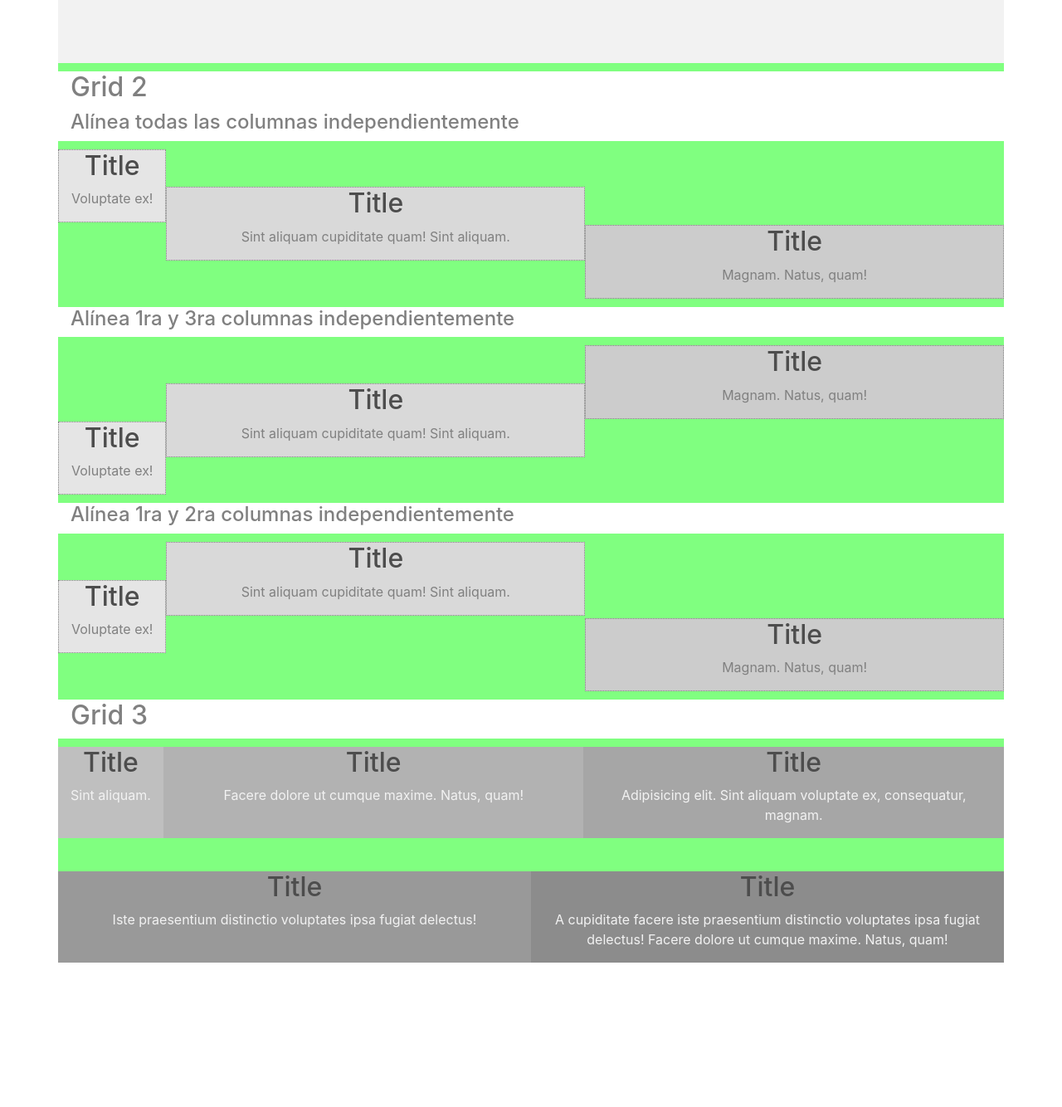
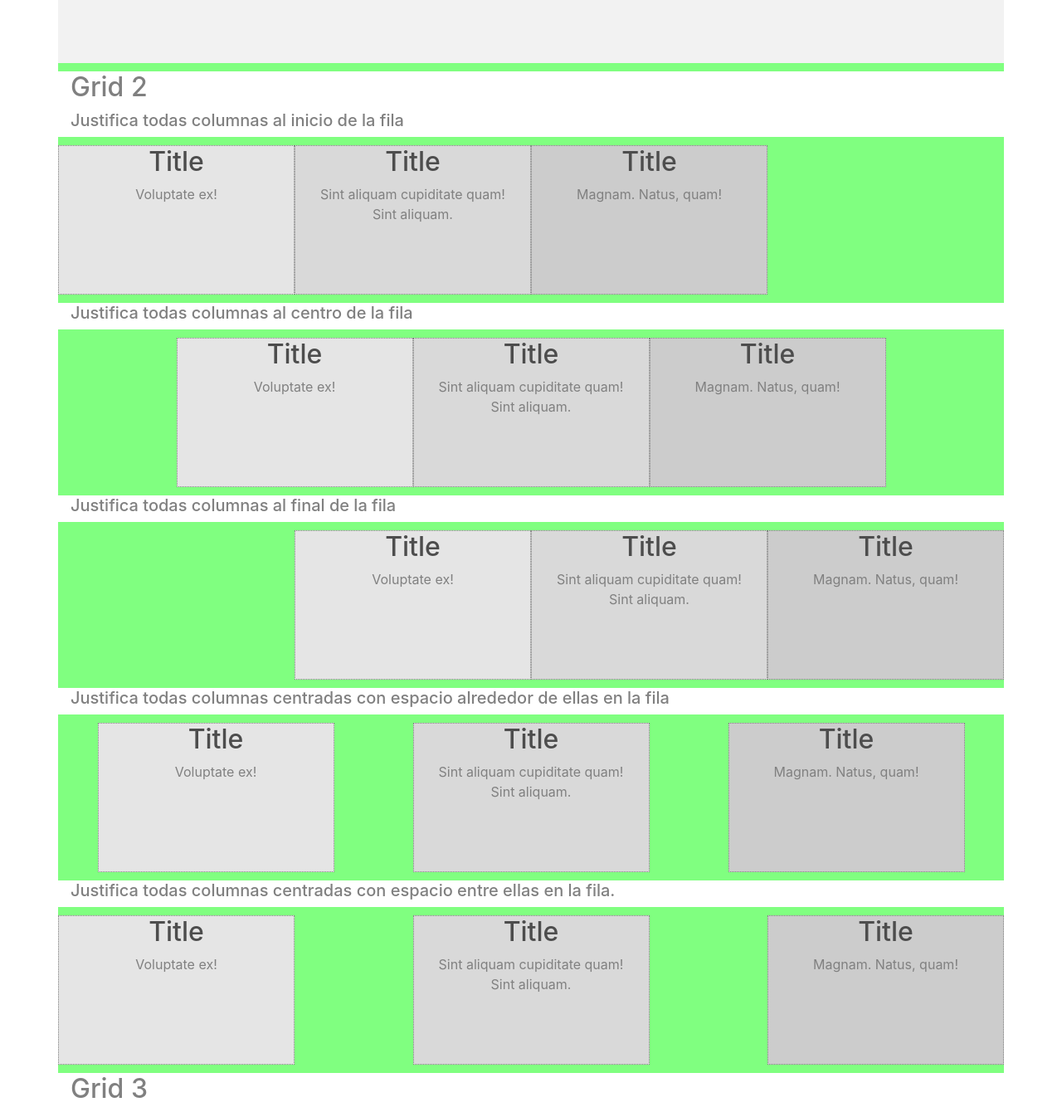
Before and after one commit to jcarlosj/-jcarlosj-Bootstrap-1-Introduccion-U-CAE, a website: page index.html in a window 1280 px wide. Shown: the part 160-1494 px from the top of the page at 83% size. Before the commit the page ends 1320 px from the top, so only its background shows below. Drawn offline with nearby package versions, Linux system fonts and the light colour scheme; files that its build step writes are made by us from their sources.

Commit message:
[+] Alinea todas las columnas horizontalmente (grid 2)
Aclaración:
Para poder justificar todas las columnas debemos aplicar la clase
directamente en la fila (row). Las siguientes clases alinearán
simutáneamente de forma horizontal todas las columnas de la fila.

     - justify-content-start
     - justify-content-center
     - justify-content-end

```diff
--- a/index.html
+++ b/index.html
@@ -21,47 +21,77 @@
     </div>
     <div class="container">
         <h2>Grid 2</h2>
-        <h4>Alínea todas las columnas independientemente</h4>
-        <div class="row">
-            <div class="col-12 col-md-auto col-two align-self-start">
+        <h5>Justifica todas columnas al inicio de la fila</h5>
+        <div class="row justify-content-start">
+            <div class="col-3 col-two">
                 <h2>Title</h2>
                 <p>Voluptate ex!</p>
             </div>
-            <div class="col-12 col-sm-6 col-md col-three align-self-center">
+            <div class="col-3 col-three">
                 <h2>Title</h2>
                 <p>Sint aliquam cupiditate quam! Sint aliquam.</p>
             </div>
-            <div class="col-12 col-sm-6 col-md col-four align-self-end">
+            <div class="col-3 col-four">
                 <h2>Title</h2>
                 <p>Magnam. Natus, quam!</p>
             </div>
         </div>
-        <h4>Alínea 1ra y 3ra columnas independientemente</h4>
-        <div class="row align-items-center">
-            <div class="col-12 col-md-auto col-two align-self-end">
+        <h5>Justifica todas columnas al centro de la fila</h5>
+        <div class="row justify-content-center">
+            <div class="col-3 col-two">
                 <h2>Title</h2>
                 <p>Voluptate ex!</p>
             </div>
-            <div class="col-12 col-sm-6 col-md col-three">
+            <div class="col-3 col-three">
                 <h2>Title</h2>
                 <p>Sint aliquam cupiditate quam! Sint aliquam.</p>
             </div>
-            <div class="col-12 col-sm-6 col-md col-four align-self-start">
+            <div class="col-3 col-four">
                 <h2>Title</h2>
                 <p>Magnam. Natus, quam!</p>
             </div>
         </div>
-        <h4>Alínea 1ra y 2ra columnas independientemente</h4>
-        <div class="row align-items-end">
-            <div class="col-12 col-md-auto col-two align-self-center">
+        <h5>Justifica todas columnas al final de la fila</h5>
+        <div class="row justify-content-end">
+            <div class="col-3 col-two">
                 <h2>Title</h2>
                 <p>Voluptate ex!</p>
             </div>
-            <div class="col-12 col-sm-6 col-md col-three align-self-start">
+            <div class="col-3 col-three">
                 <h2>Title</h2>
                 <p>Sint aliquam cupiditate quam! Sint aliquam.</p>
             </div>
-            <div class="col-12 col-sm-6 col-md col-four">
+            <div class="col-3 col-four">
+                <h2>Title</h2>
+                <p>Magnam. Natus, quam!</p>
+            </div>
+        </div>
+        <h5>Justifica todas columnas centradas con espacio alrededor de ellas en la fila</h5>
+        <div class="row justify-content-around">
+            <div class="col-3 col-two">
+                <h2>Title</h2>
+                <p>Voluptate ex!</p>
+            </div>
+            <div class="col-3 col-three">
+                <h2>Title</h2>
+                <p>Sint aliquam cupiditate quam! Sint aliquam.</p>
+            </div>
+            <div class="col-3 col-four">
+                <h2>Title</h2>
+                <p>Magnam. Natus, quam!</p>
+            </div>
+        </div>
+        <h5>Justifica todas columnas centradas con espacio entre ellas en la fila.</h5>
+        <div class="row justify-content-between">
+            <div class="col-3 col-two">
+                <h2>Title</h2>
+                <p>Voluptate ex!</p>
+            </div>
+            <div class="col-3 col-three">
+                <h2>Title</h2>
+                <p>Sint aliquam cupiditate quam! Sint aliquam.</p>
+            </div>
+            <div class="col-3 col-four">
                 <h2>Title</h2>
                 <p>Magnam. Natus, quam!</p>
             </div>
```
